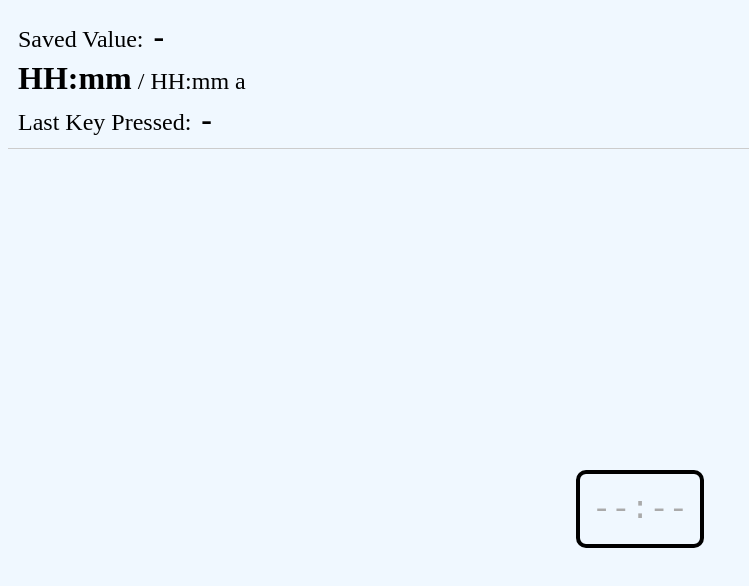
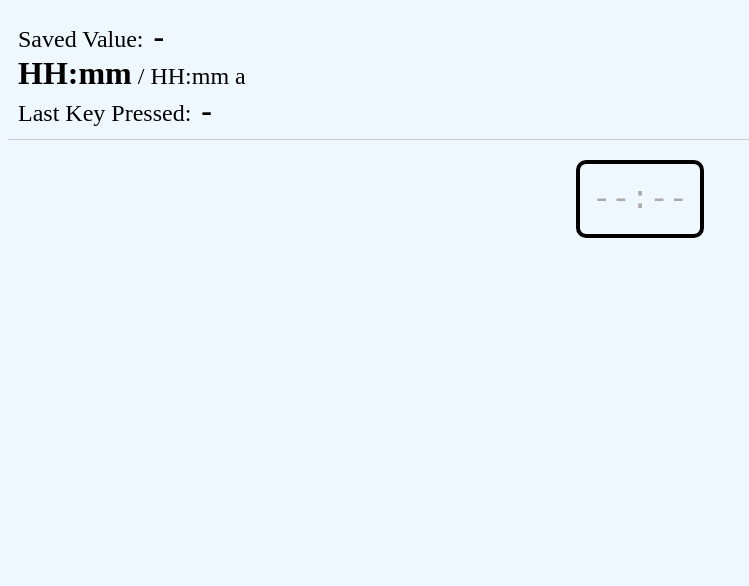
Before and after one commit to TomasRichtr/keyboard-time-input-only, a Vue app: page / in a window 1280 px wide. Shown: the top 586 px of the page, without its empty margins (0-749 px from the left). Built offline with nearby package versions, Linux system fonts and the light colour scheme.

Commit message:
first push

```diff
--- a/src/App.vue
+++ b/src/App.vue
@@ -25,10 +25,9 @@ header {
   column-gap: 20px;
   border-bottom: 1px solid #ccc;
   padding: 10px;
-  height: 15vh;
+  height: fit-content;
 }
 main {
-  height: 85vh;
   width: 100%;
   display: flex;
   justify-content: center;
```
